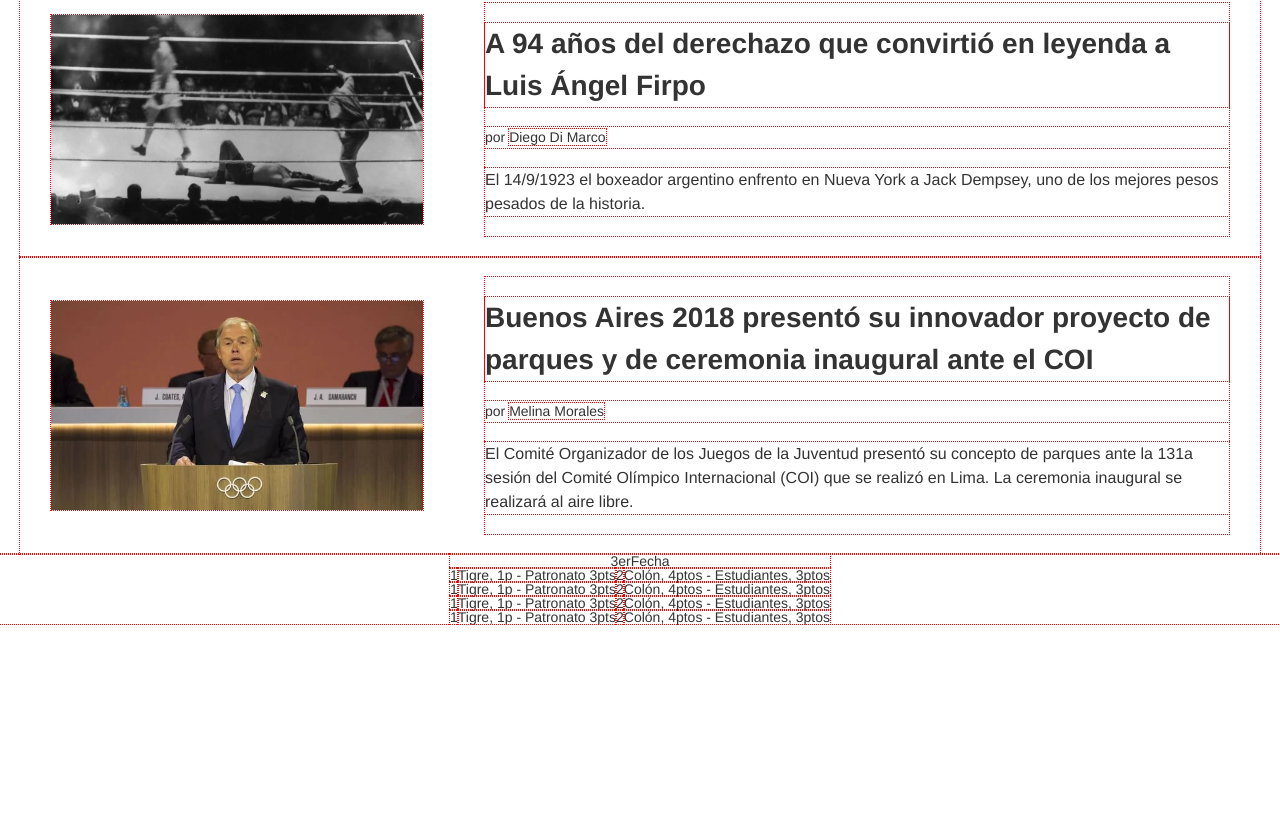
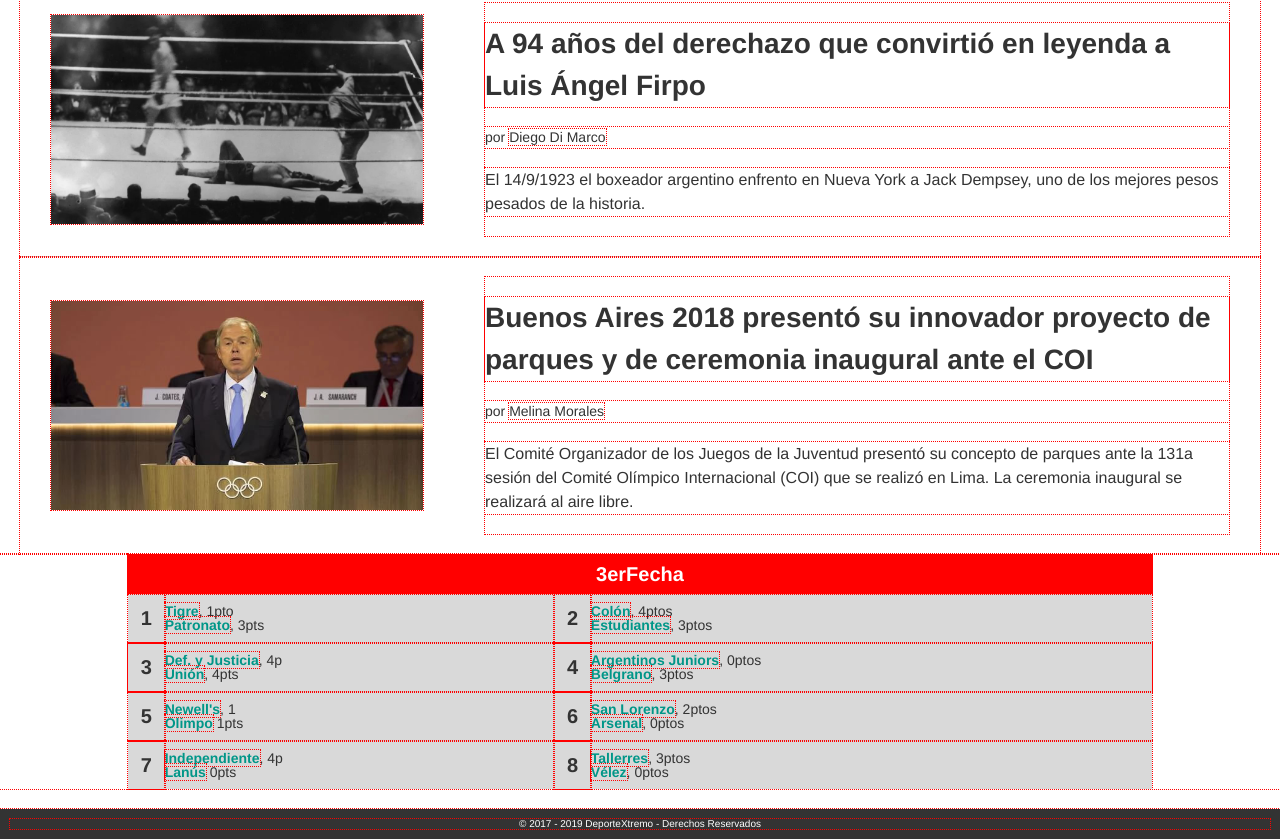
Before and after one commit to Grosspolinerr/PWFE-M1-05, a plain HTML site: page index.html in a window 1280 px wide. Shown: the part 1416-2255 px from the top of the page. Before the commit the page ends 2041 px from the top, so only its background shows below. Drawn offline with Linux system fonts and the light colour scheme.

Commit message:
Maquetado final de tabla de posiciones y maquetado del pie de página

```diff
--- a/css/style.css
+++ b/css/style.css
@@ -49,13 +49,10 @@
 		background-position: left center;
 		background-size: contain;
 		padding-left: 70px;
-
-
 }
 header nav {
 		float: right;
 }
-
 header ul {
 		margin: 0;
 		padding: 0;
@@ -68,7 +65,6 @@
 	width: 100%;
 	display: block;
 }
-
 #noticias-destacadas h2 {
 	background-color: #333;
 	color: #FFF;
@@ -76,7 +72,6 @@
 	font-weight: 700;
 	padding: 20px;
 }
-
 .noticia {
 	display: flex;
 	flex-direction: row;
@@ -86,41 +81,71 @@
 	padding: 20px 0;
 	margin: 0 20px;
 }
-
 .noticia:last-child {
 	border: none;
 }
-
 .noticia-img {
 	width: 30%;
-
 }
  .noticia-txt {
  	width: 60%;
-
 }
-
 .noticia-txt h3,
 .noticia-txt p,
 .noticia-txt blockquote {
 	margin: 20px 0;
 	line-height: 1.5;
-
 }
-
 .noticia-txt h3 {
 	font-size: 28px;
 	font-weight: 700;
 }
-
-}.noticia-txt p a {
+.noticia-txt p a {
 	color: #000
 	font-weight: 700;
 }
 .noticia-txt blockquote {
 	font-size: 16px
 }
-
 #tabla-posiciones table {
 	margin: auto;
+	border-collapse: collapse;
+	border: none;
+	width: 80%;
 }
+#tabla-posiciones table th {
+	background-color: red;
+	color: #FFF;
+	padding: 10px;
+	font-weight: 700;
+	font-size: 20px;
+}
+#tabla-posiciones table td {
+	background-color: #D9D9D9;
+	padding: 10px 0;
+}
+#tabla-posiciones table td:nth-of-type(odd) {
+	font-weight: 700;
+	font-size: 20px;
+	text-align: center;
+	vertical-align: middle
+}
+#tabla-posiciones table td:nth-of-type(even) span {
+	color: #009688;
+	font-weight: bold;
+}
+#tabla-posiciones table tr {
+	border-bottom: solid 1px #CCC;
+}
+#tabla-posiciones table tr:first-child,
+#tabla-posiciones table tr:last-child {
+	border: none;
+}
+footer {
+	background-color: #333;
+	color: #FFF;
+	text-align: center;
+	font-size: 10px;
+	padding: 10px;
+	margin-top: 20px;
+}
--- a/index.html
+++ b/index.html
@@ -33,9 +33,7 @@
                        <figure>
                             <img src="img/juegos-olimpicos.jpg">
                             <figcaption>
-                                <h2>
-                                    Paris y Los Ángeles serán las próximas sedes de los Juegos Olímpicos
-                                </h2>
+                                <h2>Paris y Los Ángeles serán las próximas sedes de los Juegos Olímpicos</h2>
                             </figcaption>
                        </figure>
 
@@ -130,33 +128,38 @@
 
                            <tr><!-- fila-->
                                 <td>1<!--Columna--></td>
-                               <td>Tigre, 1p - Patronato 3pts</td>
+                                <td><span>Tigre</span>, 1pto<br><span>Patronato</span>, 3pts</td>
                                 <td>2</td>
-                               <td>Colón, 4ptos - Estudiantes, 3ptos</td>
-                            </tr>
-                            <tr>
-                                <td>1<!--Columna--></td>
-                               <td>Tigre, 1p - Patronato 3pts</td>
-                               <td>2</td>
-                               <td>Colón, 4ptos - Estudiantes, 3ptos</td>
+                                <td><span>Colón</span>, 4ptos<br><span>Estudiantes</span>, 3ptos</td>
                             </tr>
 
-                               <tr>
-                                <td>1<!--Columna--></td>
-                               <td>Tigre, 1p - Patronato 3pts</td>
-                               <td>2</td>
-                               <td>Colón, 4ptos - Estudiantes, 3ptos</td>
+                            <tr> <!-- fila-->
+                                <td>3<!--Columna--></td>
+                                <td><span>Def. y Justicia</span>, 4p<br><span>Unión</span>, 4pts</td>
+                                <td>4</td>
+                                <td><span>Argentinos Juniors</span>, 0ptos<br><span>Belgrano</span>, 3ptos</td>
                             </tr>
-                             <tr>
-                                <td>1<!--Columna--></td>
-                               <td>Tigre, 1p - Patronato 3pts</td>
-                               <td>2</td>
-                               <td>Colón, 4ptos - Estudiantes, 3ptos</td>
+
+                            <tr> <!-- fila-->
+                               <td>5<!--Columna--></td>
+                                <td><span>Newell's</span>, 1<br><span>Olimpo</span> 1pts</td>
+                                <td>6</td>
+                                <td><span>San Lorenzo</span>, 2ptos<br><span>Arsenal</span>, 0ptos</td>
+                            </tr>
+
+                             <tr> <!-- fila-->
+                               <td>7<!--Columna--></td>
+                               <td><span>Independiente</span>, 4p<br><span>Lanús</span> 0pts</td>
+                               <td>8</td>
+                               <td><span>Tallerres</span>, 3ptos<br><span>Vélez</span>, 0ptos</td>
                             </tr>
 
                         </table>
                     </section>
                 </main>
+                <footer>
+                        <p>&copy; 2017 - 2019 DeporteXtremo - Derechos Reservados</p>
+                </footer>
 
                 <!-- AREA DE JavaScript-->
 
```
Lines whose indentation alone changed are shown as unchanged.
